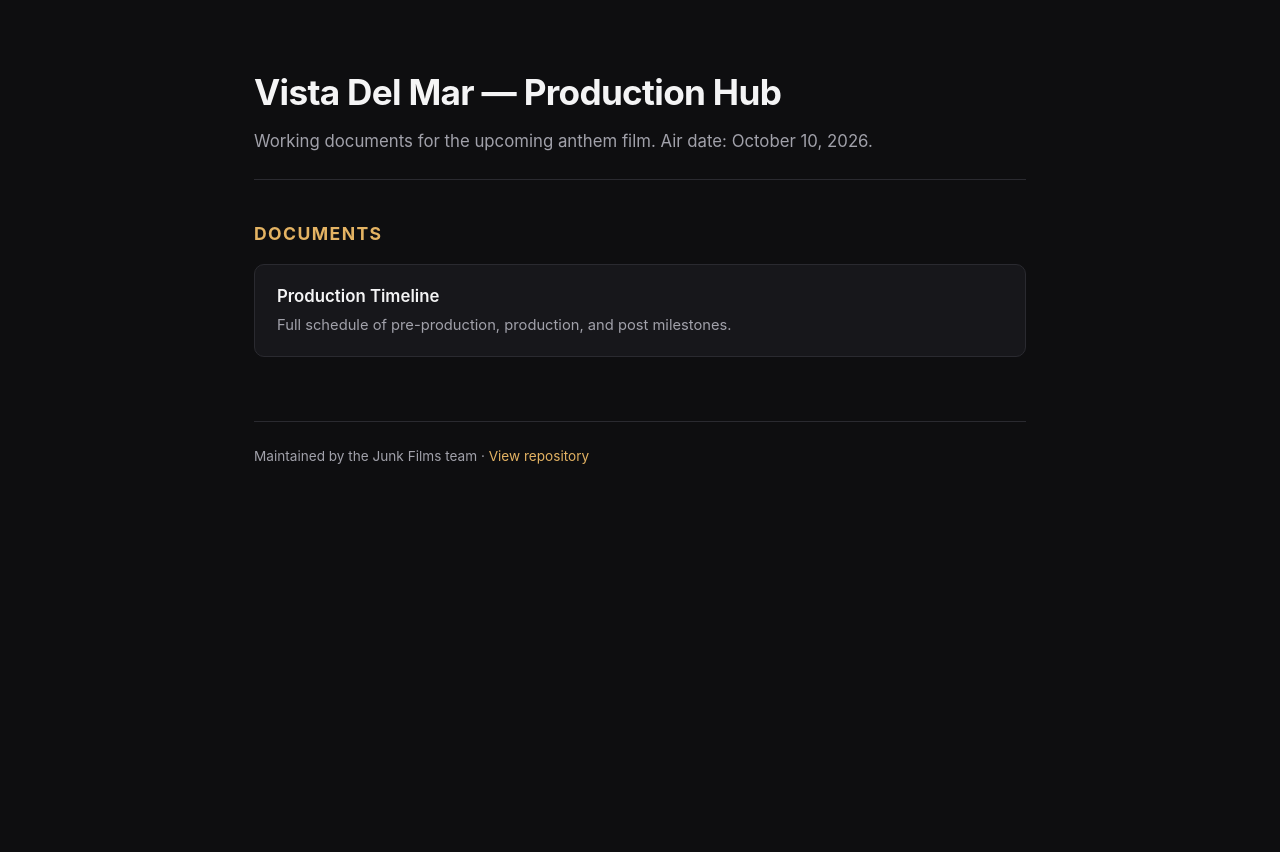
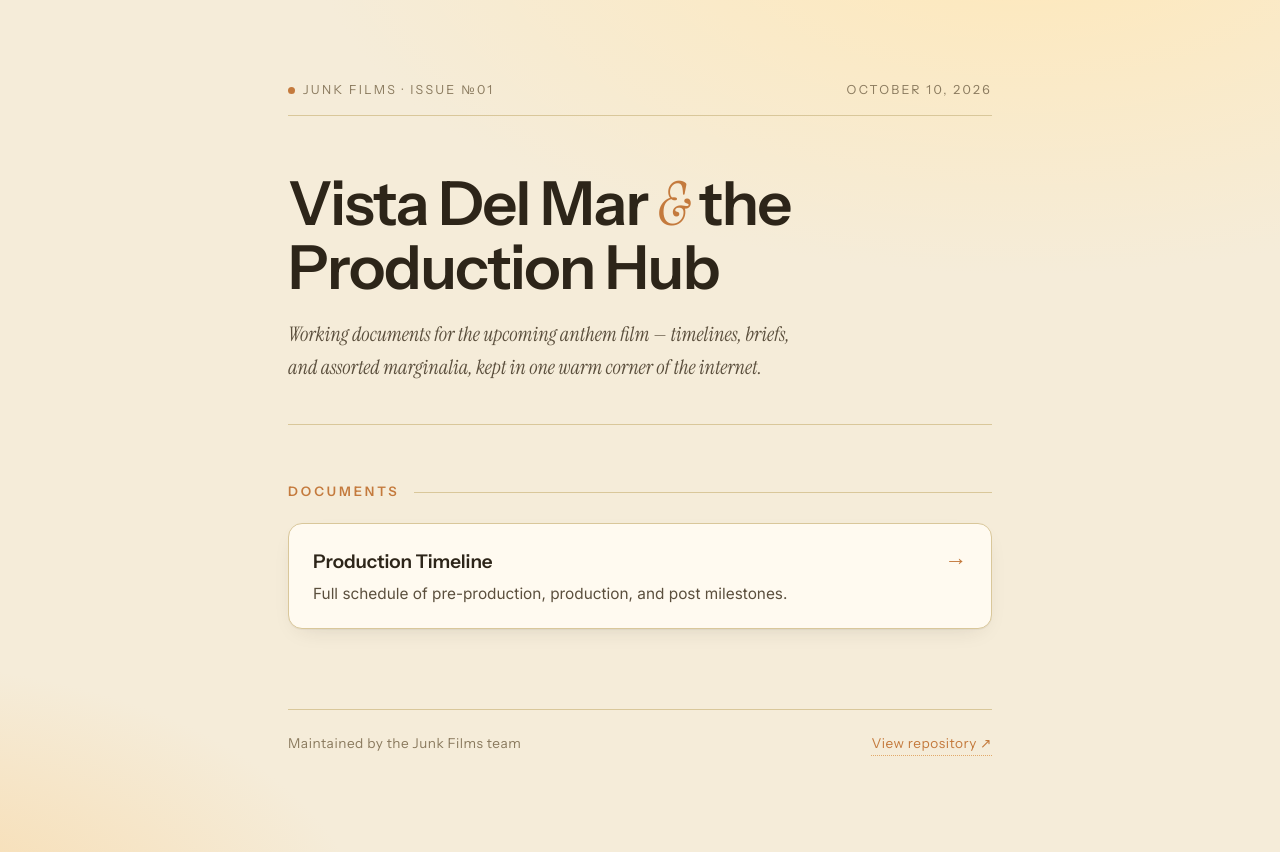
Before and after one commit to junkfilms/vista-del-mar, a plain HTML site: page index.html in a window 1280 px wide. Before the commit the page ends 800 px from the top, so only its background shows below. Drawn offline with Linux system fonts and the light colour scheme.

Commit message:
Update index.html

```diff
--- a/index.html
+++ b/index.html
@@ -4,52 +4,209 @@
   <meta charset="UTF-8" />
   <meta name="viewport" content="width=device-width, initial-scale=1.0" />
   <title>Vista Del Mar — Production Hub</title>
+  <link rel="preconnect" href="https://fonts.googleapis.com">
+  <link rel="preconnect" href="https://fonts.gstatic.com" crossorigin>
+  <link href="https://fonts.googleapis.com/css2?family=Instrument+Sans:ital,wght@0,400..700;1,400..700&family=Instrument+Serif:ital@0;1&family=Inter:wght@400;500;600&display=swap" rel="stylesheet">
   <style>
     :root {
-      --bg: #0e0e10;
-      --panel: #17171b;
-      --text: #f4f4f5;
-      --muted: #a1a1aa;
-      --accent: #e4b363;
-      --border: #2a2a30;
+      --bg: #f5ecd9;
+      --bg-soft: #fbf4e2;
+      --paper: #fffaf0;
+      --ink: #2d2519;
+      --ink-soft: #5b4f3d;
+      --muted: #8a7a5e;
+      --accent: #c47a3d;
+      --accent-soft: #e2a96a;
+      --rule: #d9c79a;
+      --shadow: 0 1px 0 rgba(45, 37, 25, 0.04), 0 8px 24px -12px rgba(45, 37, 25, 0.18);
     }
     * { box-sizing: border-box; }
-    body { margin: 0; font-family: -apple-system, BlinkMacSystemFont, "Segoe UI", Helvetica, Arial, sans-serif; background: var(--bg); color: var(--text); line-height: 1.6; }
-    .wrap { max-width: 820px; margin: 0 auto; padding: 64px 24px; }
-    header { border-bottom: 1px solid var(--border); padding-bottom: 24px; margin-bottom: 40px; }
-    h1 { margin: 0 0 8px; font-size: 2.2rem; letter-spacing: -0.02em; }
-    .subtitle { color: var(--muted); margin: 0; font-size: 1.05rem; }
-    h2 { font-size: 1.1rem; text-transform: uppercase; letter-spacing: 0.08em; color: var(--accent); margin: 40px 0 16px; }
-    ul.docs { list-style: none; padding: 0; margin: 0; }
-    ul.docs li { background: var(--panel); border: 1px solid var(--border); border-radius: 10px; margin-bottom: 12px; transition: border-color 0.15s ease, transform 0.15s ease; }
-    ul.docs li:hover { border-color: var(--accent); transform: translateY(-1px); }
-    ul.docs a { display: block; padding: 18px 22px; color: var(--text); text-decoration: none; }
-    .doc-title { font-weight: 600; font-size: 1.05rem; margin-bottom: 4px; }
-    .doc-desc { color: var(--muted); font-size: 0.92rem; }
-    footer { margin-top: 64px; padding-top: 24px; border-top: 1px solid var(--border); color: var(--muted); font-size: 0.85rem; }
-    footer a { color: var(--accent); text-decoration: none; }
+    html, body { margin: 0; padding: 0; }
+    body {
+      font-family: "Inter", -apple-system, BlinkMacSystemFont, "Segoe UI", Helvetica, Arial, sans-serif;
+      background:
+        radial-gradient(1200px 600px at 80% -10%, #ffe8b8 0%, rgba(255,232,184,0) 60%),
+        radial-gradient(900px 500px at -10% 110%, #f8d9a8 0%, rgba(248,217,168,0) 55%),
+        var(--bg);
+      color: var(--ink);
+      line-height: 1.65;
+      min-height: 100vh;
+      -webkit-font-smoothing: antialiased;
+    }
+    .wrap {
+      max-width: 760px;
+      margin: 0 auto;
+      padding: 80px 28px 96px;
+    }
+
+    /* Masthead */
+    .masthead {
+      display: flex;
+      align-items: center;
+      justify-content: space-between;
+      font-family: "Instrument Sans", sans-serif;
+      font-size: 0.78rem;
+      letter-spacing: 0.18em;
+      text-transform: uppercase;
+      color: var(--muted);
+      padding-bottom: 14px;
+      border-bottom: 1px solid var(--rule);
+    }
+    .masthead .dot {
+      display: inline-block;
+      width: 7px; height: 7px;
+      background: var(--accent);
+      border-radius: 50%;
+      margin-right: 8px;
+      vertical-align: middle;
+    }
+
+    header.hero {
+      padding: 56px 0 40px;
+      border-bottom: 1px solid var(--rule);
+    }
+    h1 {
+      font-family: "Instrument Sans", sans-serif;
+      font-weight: 600;
+      font-size: clamp(2.6rem, 6vw, 3.8rem);
+      line-height: 1.05;
+      letter-spacing: -0.025em;
+      margin: 0 0 18px;
+      color: var(--ink);
+    }
+    h1 .amp {
+      font-family: "Instrument Serif", serif;
+      font-style: italic;
+      font-weight: 400;
+      color: var(--accent);
+    }
+    .subtitle {
+      font-family: "Instrument Serif", serif;
+      font-style: italic;
+      font-size: 1.25rem;
+      color: var(--ink-soft);
+      margin: 0;
+      max-width: 56ch;
+    }
+
+    h2 {
+      font-family: "Instrument Sans", sans-serif;
+      font-size: 0.82rem;
+      font-weight: 600;
+      text-transform: uppercase;
+      letter-spacing: 0.22em;
+      color: var(--accent);
+      margin: 56px 0 20px;
+      display: flex;
+      align-items: center;
+      gap: 14px;
+    }
+    h2::after {
+      content: "";
+      flex: 1;
+      height: 1px;
+      background: var(--rule);
+    }
+
+    ul.docs {
+      list-style: none;
+      padding: 0;
+      margin: 0;
+      display: grid;
+      gap: 14px;
+    }
+    ul.docs li {
+      background: var(--paper);
+      border: 1px solid var(--rule);
+      border-radius: 14px;
+      box-shadow: var(--shadow);
+      transition: transform 0.18s ease, border-color 0.18s ease, box-shadow 0.18s ease;
+    }
+    ul.docs li:hover {
+      border-color: var(--accent-soft);
+      transform: translateY(-2px);
+      box-shadow: 0 1px 0 rgba(45, 37, 25, 0.04), 0 14px 28px -14px rgba(45, 37, 25, 0.22);
+    }
+    ul.docs a {
+      display: flex;
+      align-items: flex-start;
+      gap: 16px;
+      padding: 22px 24px;
+      color: var(--ink);
+      text-decoration: none;
+    }
+    .doc-arrow {
+      font-family: "Instrument Serif", serif;
+      font-style: italic;
+      color: var(--accent);
+      font-size: 1.4rem;
+      line-height: 1.1;
+      transition: transform 0.18s ease;
+    }
+    ul.docs li:hover .doc-arrow { transform: translateX(4px); }
+    .doc-body { flex: 1; }
+    .doc-title {
+      font-family: "Instrument Sans", sans-serif;
+      font-weight: 600;
+      font-size: 1.18rem;
+      margin-bottom: 4px;
+      letter-spacing: -0.005em;
+    }
+    .doc-desc {
+      color: var(--ink-soft);
+      font-size: 0.96rem;
+    }
+
+    footer {
+      margin-top: 80px;
+      padding-top: 22px;
+      border-top: 1px solid var(--rule);
+      color: var(--muted);
+      font-size: 0.85rem;
+      font-family: "Instrument Sans", sans-serif;
+      letter-spacing: 0.04em;
+      display: flex;
+      justify-content: space-between;
+      flex-wrap: wrap;
+      gap: 12px;
+    }
+    footer a { color: var(--accent); text-decoration: none; border-bottom: 1px dotted var(--accent-soft); }
+    footer a:hover { color: var(--ink); }
+
+    @media (max-width: 520px) {
+      .wrap { padding: 56px 20px 72px; }
+      header.hero { padding: 40px 0 28px; }
+    }
   </style>
 </head>
 <body>
   <div class="wrap">
-    <header>
-      <h1>Vista Del Mar — Production Hub</h1>
-      <p class="subtitle">Working documents for the upcoming anthem film. Air date: October 10, 2026.</p>
+    <div class="masthead">
+      <span><span class="dot"></span>Junk Films · Issue №01</span>
+      <span>October 10, 2026</span>
+    </div>
+
+    <header class="hero">
+      <h1>Vista Del Mar <span class="amp">&amp;</span> the Production Hub</h1>
+      <p class="subtitle">Working documents for the upcoming anthem film — timelines, briefs, and assorted marginalia, kept in one warm corner of the internet.</p>
     </header>
 
     <h2>Documents</h2>
     <ul class="docs">
       <li>
         <a href="vista_del_mar_timeline.html">
-          <div class="doc-title">Production Timeline</div>
-          <div class="doc-desc">Full schedule of pre-production, production, and post milestones.</div>
+          <div class="doc-body">
+            <div class="doc-title">Production Timeline</div>
+            <div class="doc-desc">Full schedule of pre-production, production, and post milestones.</div>
+          </div>
+          <span class="doc-arrow">→</span>
         </a>
       </li>
     </ul>
 
     <footer>
-      Maintained by the Junk Films team ·
-      <a href="https://github.com/junkfilms/vista-del-mar">View repository</a>
+      <span>Maintained by the Junk Films team</span>
+      <a href="https://github.com/junkfilms/vista-del-mar">View repository ↗</a>
     </footer>
   </div>
 </body>
```
